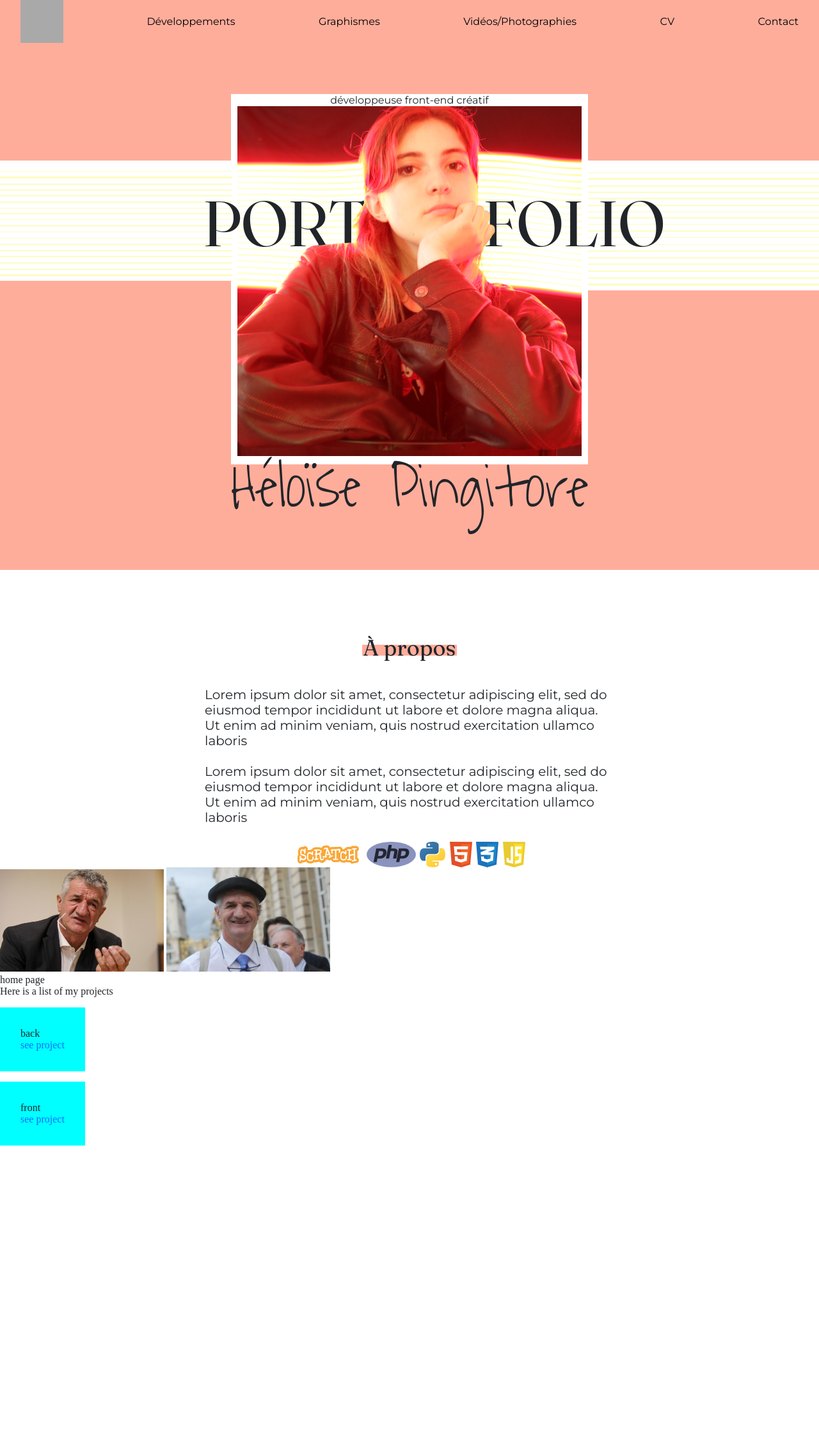
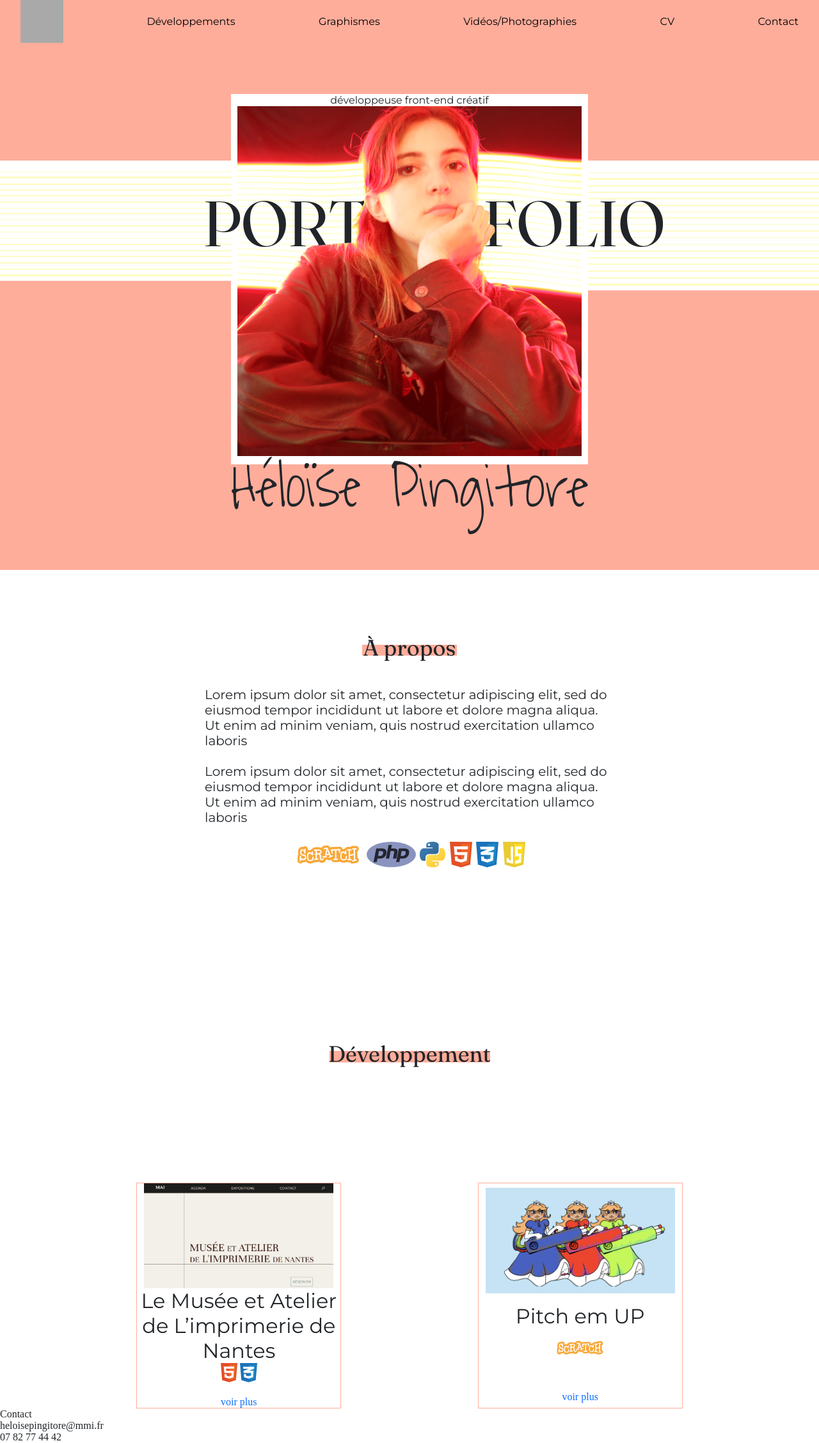
Before and after one commit to HeloisePi/Portfolio, a Jekyll site: the page built from _pages/index.html, in a window 1280 px wide. Shown: the whole page at 64% size. Built offline with Jekyll 4.4.1, drawn with Linux system fonts in a browser that asks for light colours; before the commit the page ends 1791 px from its top, so only the background shows below that.

Commit message:
commit 7

```diff
--- a/_pages/index.html
+++ b/_pages/index.html
@@ -7,7 +7,7 @@ permalink: "/"
     {% include sections/heroHome.html %}
     <section class="section-propos">
       <div class="surligne"></div>
-        <p class="propos-titre">À propos</p>
+        <h2 class="propos-titre">À propos</h2>
 
 
         <p class="propos">
@@ -27,30 +27,51 @@ permalink: "/"
       </div>
     </section>
 
-
-
+    <section class="carousel">
+      <div class="titre">
+        <h2 class="titre_dev"> Développement  </h2>
+        <div class="surligne"></div>
+      </div>
       <div id="carouselExample" class="carousel slide">
         <div class="carousel-inner">
-        <div class="carousel-item active">
-          <img src="/assets/photo/test/1.jpg" style="width: 20vw;" alt="...">
-          <img src="/assets/photo/test/2.webp" style="width: 20vw;" alt="...">
+          <div class="grid carousel-item active">
+            <div class="rangement">
+              {% for project in site.developpement %}
+                {% assign slug = project.title | slugify: 'latin' %}
+
+                <div class="espacement">
+                  <img src="{{project.image-url}}" class="image-project"  alt="Image du projet">
+                  <h3 class="ffGotham">{{project.title}}</h3>
+                  <div class="align-logo">
+                    {% for logo in project.logos %}
+                      <img src="{{logo.logo.url}}" class="logo-dev" alt="{{logo.logo.alt}}">
+                      {% endfor %}
+                    </div>
+                  <br>
+                  <a href="/developpement/{{slug}}">voir plus</a>
+                </div>
+
+              {% endfor %}
+
+            </div>
           </div>
           <div class="carousel-item">
-          <img src="..." class="d-block w-100" alt="...">
+            <!-- <img src="/assets/photo/test/2.webp" class="d-block w-100" alt="..."> -->
           </div>
           <div class="carousel-item">
-          <img src="..." class="d-block w-100" alt="...">
+            <img src="/assets/photo/test/3.jpg" class="d-block w-100" alt="...">
           </div>
         </div>
-      <button class="carousel-control-prev" type="button" data-bs-target="#carouselExample" data-bs-slide="prev">
+        <button class="carousel-control-prev" type="button" data-bs-target="#carouselExample" data-bs-slide="prev" >
           <span class="carousel-control-prev-icon" aria-hidden="true"></span>
           <span class="visually-hidden">Previous</span>
         </button>
-      <button class="carousel-control-next" type="button" data-bs-target="#carouselExample" data-bs-slide="next">
+        <button class="carousel-control-next" type="button" data-bs-target="#carouselExample" data-bs-slide="next" >
           <span class="carousel-control-next-icon" aria-hidden="true"></span>
           <span class="visually-hidden">Next</span>
         </button>
       </div>
+</section>
 
 
 
@@ -62,19 +83,7 @@ permalink: "/"
 
 
 
-    <p class="ffGotham">home page</p>
-
-    <div class="grid gridProjects">
-
-      <h2 class="ffFutura">Here is a list of my projects</h2>
-      {% for project in site.developpement %}
-        {% assign slug = project.title | slugify: 'latin' %}
-        <div class="projectContainer">
-          <h3 class="ffGotham">{{project.title}}</h3>
-          <a href="/project/{{slug}}">see project</a>
-        </div>
-
-      {% endfor %}
-    </div>
 
   </main>
+
+  {% include sections/footer.html %}
--- a/_sass/components/firstpage.scss
+++ b/_sass/components/firstpage.scss
@@ -75,6 +75,11 @@
     align-items: center;
     gap: 4%;
 
+    .grid{
+        display: grid;
+        grid-template-rows: 1fr 1fr 1fr ;
+    }
+
     .surligne{
         position: absolute;
         background-color: $main;
@@ -84,11 +89,7 @@
         z-index: -1;
     }
 
-    .propos-titre{
-        font-size: 35px;
-        font-family: $ffgilbert;
 
-    }
 
     .propos{
         margin-top: 40px;
@@ -110,9 +111,70 @@
     }
 }
 
-.carousel-dev{
-    .carousel-item{
+section.carousel{
+    text-align: center;
+    margin-top: 270px;
+    .titre{
+        position: relative;
         display: flex;
-        justify-content: space-around;
+        justify-content: center;
     }
+    .surligne{
+        display: block;
+        top: 0;
+
+        width: 251px;
+        height: 18px;
+        background-color: $main;
+        position: absolute;
+        transform: translateY(17px);
+        z-index: -1;
+    }
+    .carousel {
+        margin-top: 180px;
+    }
+    .rangement{
+        display: flex;
+        justify-content: space-evenly;
+
+
+        & > div{
+            width: 25vw;
+
+            border: 1px solid;
+            border-color: $main;
+        }
+        .image-project{
+            width: 93%;
+
+        }
+        h3{
+            font-size: 32px;
+            font-family: $fflouis;
+        }
+        .logo-dev{
+            height: 30px;
+
+        }
+        .espacement{
+
+            display: flex;
+            justify-content: space-around;
+            min-height: 100%;
+            flex-direction: column;
+            align-items: center;
+        }
+    }
+
+    button{
+        display: none;
+    }
+
 }
+
+h2{
+    font-size: 35px;
+    font-family: $ffgilbert;
+
+
+}
```
Also changed, not shown: _developpement/Le Musée et Atelier de L’imprimerie de Nantes.md (added, +12 -0 lines), _developpement/Pitch em UP.md (added, +10 -0 lines), _developpement/back.md (deleted, +0 -4 lines), _developpement/front.md (deleted, +0 -4 lines), assets/photo/dev/musee_imp.png (added), assets/photo/dev/pitchem.PNG (added), assets/photo/test/47.jpg (added), 1 other file. Lines whose indentation alone changed are shown as unchanged.
